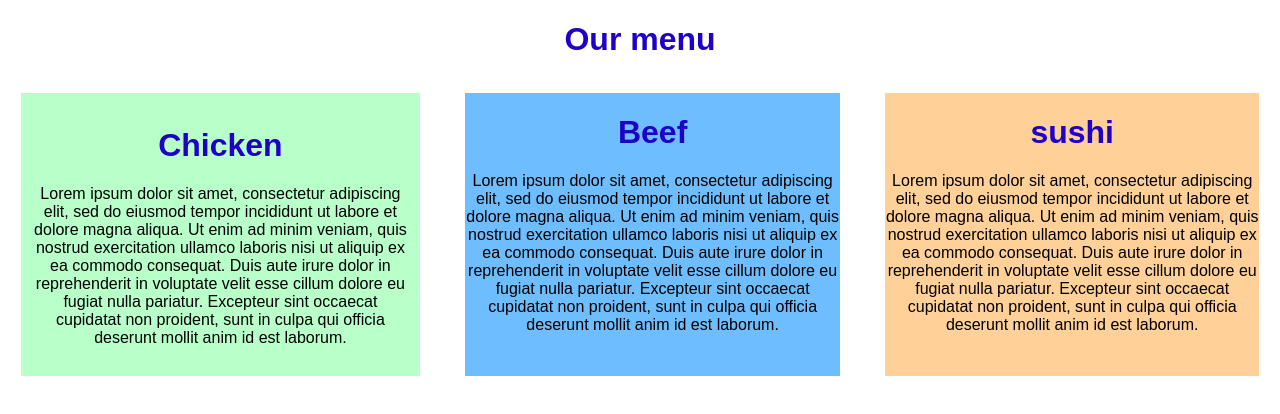
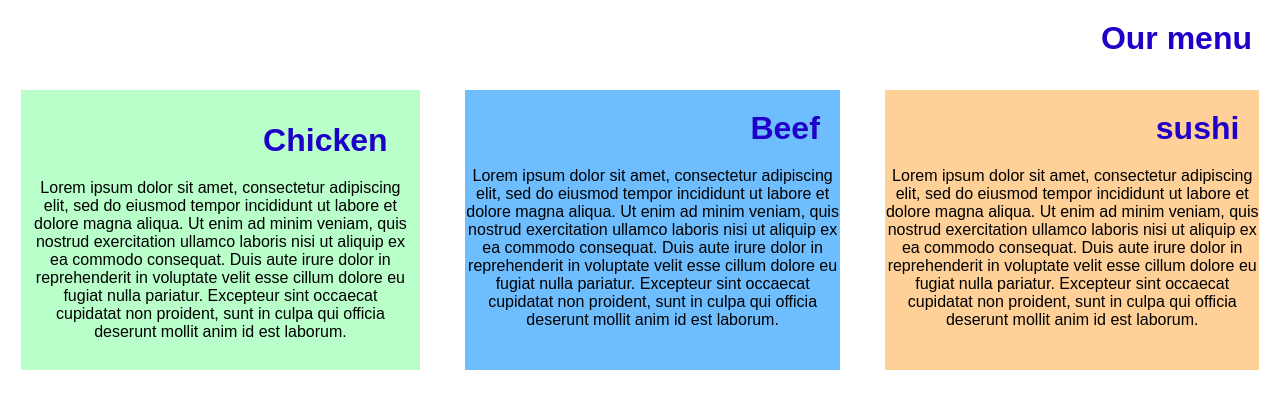
Before and after one commit to apollo09460/module2-solution, a plain HTML site: page index.html in a window 1280 px wide. Drawn offline with Linux system fonts and the light colour scheme.

Commit message:
Update style.css

```diff
--- a/style.css
+++ b/style.css
@@ -1,8 +1,9 @@
 h1{
 
 color: rgb(30, 0, 201);
-text-align: center;
+text-align:right;
 font-family: 'Poppins', sans-serif;
+    margin: 20px;
 
 }
 .container{
```
